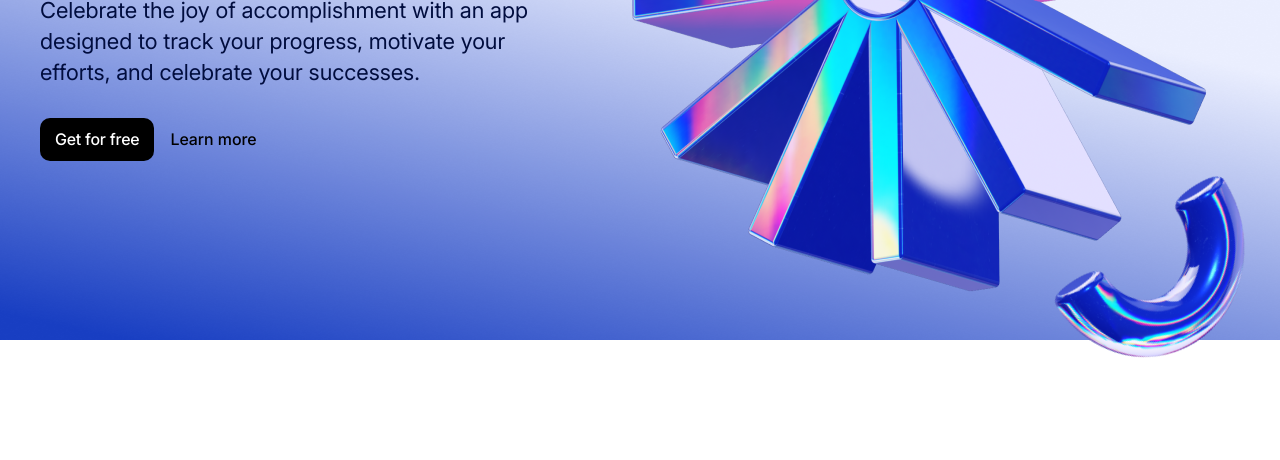
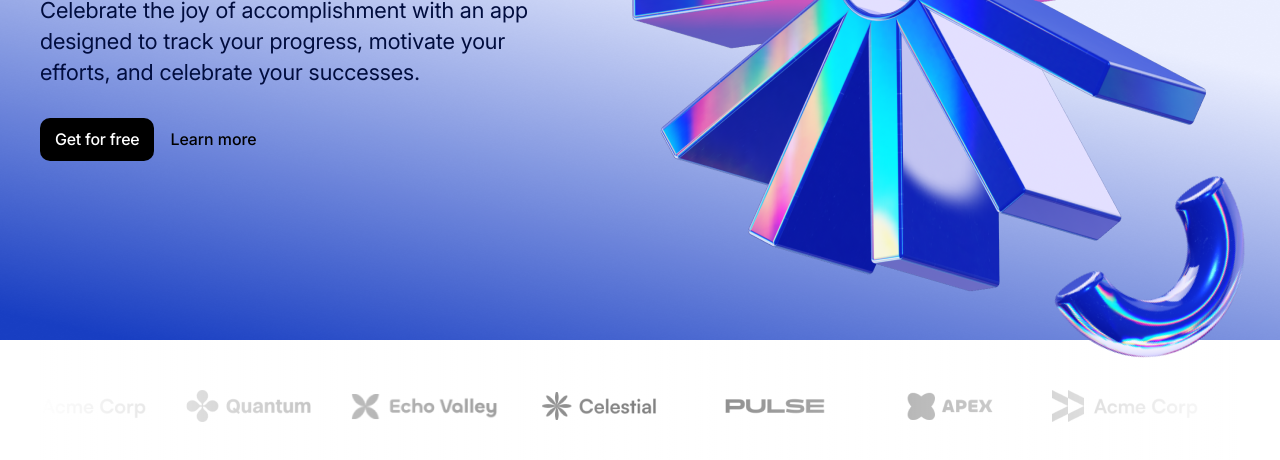
Before and after one commit to Richlove486/landing_yj, a plain HTML site: page index.html in a window 1280 px wide. Shown: the part 452-912 px from the top of the page. Before the commit the page ends 876 px from the top, so only its background shows below. Drawn offline with Linux system fonts and the light colour scheme.

Commit message:
section02 push

```diff
--- a/assets/css/style.css
+++ b/assets/css/style.css
@@ -178,8 +178,7 @@ h3,
     overflow-x: clip;
 
     @media screen and (max-width: 500px) {
-        height: 100vh;
-        height: 100dvh;
+        height: auto;
         padding-bottom: 3rem;
     }
 
@@ -256,6 +255,7 @@ h3,
             bottom: -4.1rem;
             right: -4.1rem;
             transform: rotate(30deg);
+            z-index: 1;
 
             @media screen and (max-width: 1024px) {
                 display: none;
@@ -263,3 +263,68 @@ h3,
         }
     }
 }
+
+/* 섹션02 - 로고 */
+.section02 {
+    overflow: hidden;
+    position: relative;
+    height: 13.2rem;
+
+    .marquee {
+        display: flex;
+        padding: 5rem 8.8rem;
+        position: relative;
+        width: 120rem;
+        overflow: hidden;
+
+        @media screen and (max-width: 768px) {
+            padding: 5rem 0;
+            position: absolute;
+            left: 0;
+        }
+
+        &::after {
+            content: '';
+            position: absolute;
+            top: 0;
+            left: 0;
+            width: 100%;
+            height: 100%;
+            background: linear-gradient(to right, #ffffff 0%, #ffffff00 50%, #ffffff 100%);
+        }
+    }
+
+    @media screen and (max-width: 768px) {
+        .marquee::after {
+            width: 100vw;
+        }
+    }
+
+    .marquee_inner {
+        display: flex;
+        justify-content: space-between;
+        width: 100%;
+        gap: 2.8rem;
+
+        animation: anim01 40s linear infinite;
+
+        &:last-child {
+            margin-left: 2.8rem;
+        }
+        li {
+            width: 20rem;
+            display: flex;
+            justify-content: center;
+            align-items: center;
+        }
+    }
+}
+
+@keyframes anim01 {
+    0% {
+        transform: translateX(0%);
+    }
+    100% {
+        transform: translateX(-100%);
+    }
+}
--- a/index.html
+++ b/index.html
@@ -47,6 +47,7 @@
         </header>
         <main class="wrap">
             <section class="section01">
+                <h2 class="hide">visual area</h2>
                 <div class="container">
                     <div class="section01_inner">
                         <div class="title">
@@ -81,6 +82,79 @@
                     </div>
                 </div>
             </section>
+
+            <section class="section02">
+                <h2 class="hide">ticker</h2>
+                <div class="container">
+                    <div class="marquee">
+                        <ul class="marquee_inner">
+                            <li>
+                                <div>
+                                    <img src="./assets/images/img_sec02_01.png" alt="" />
+                                </div>
+                            </li>
+                            <li>
+                                <div>
+                                    <img src="./assets/images/img_sec02_02.png" alt="" />
+                                </div>
+                            </li>
+                            <li>
+                                <div>
+                                    <img src="./assets/images/img_sec02_03.png" alt="" />
+                                </div>
+                            </li>
+                            <li>
+                                <div>
+                                    <img src="./assets/images/img_sec02_04.png" alt="" />
+                                </div>
+                            </li>
+                            <li>
+                                <div>
+                                    <img src="./assets/images/img_sec02_05.png" alt="" />
+                                </div>
+                            </li>
+                            <li>
+                                <div>
+                                    <img src="./assets/images/img_sec02_06.png" alt="" />
+                                </div>
+                            </li>
+                        </ul>
+
+                        <ul class="marquee_inner">
+                            <li>
+                                <div>
+                                    <img src="./assets/images/img_sec02_01.png" alt="" />
+                                </div>
+                            </li>
+                            <li>
+                                <div>
+                                    <img src="./assets/images/img_sec02_02.png" alt="" />
+                                </div>
+                            </li>
+                            <li>
+                                <div>
+                                    <img src="./assets/images/img_sec02_03.png" alt="" />
+                                </div>
+                            </li>
+                            <li>
+                                <div>
+                                    <img src="./assets/images/img_sec02_04.png" alt="" />
+                                </div>
+                            </li>
+                            <li>
+                                <div>
+                                    <img src="./assets/images/img_sec02_05.png" alt="" />
+                                </div>
+                            </li>
+                            <li>
+                                <div>
+                                    <img src="./assets/images/img_sec02_06.png" alt="" />
+                                </div>
+                            </li>
+                        </ul>
+                    </div>
+                </div>
+            </section>
         </main>
     </body>
 </html>
```
